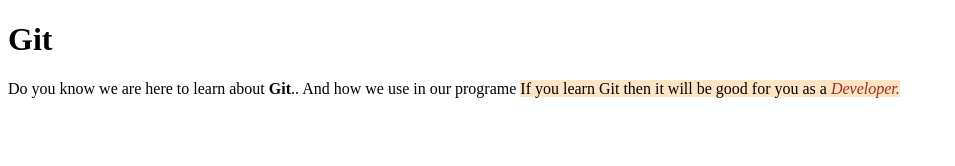
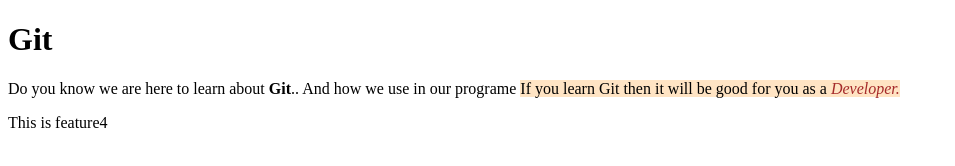
Before and after one commit to umairmayo607/Git, a plain HTML site: page HTML FILE/index.html in a window 1280 px wide. Shown: the whole page, without its empty margins (0-955 px from the left). Drawn offline with Linux system fonts and the light colour scheme.

Commit message:
add some code in feature4

```diff
--- a/HTML FILE/index.html
+++ b/HTML FILE/index.html
@@ -15,5 +15,6 @@
         <i style="color: brown">Developer.</i></span
       >
     </p>
+    <p>This is feature4</p>
   </body>
 </html>
```
